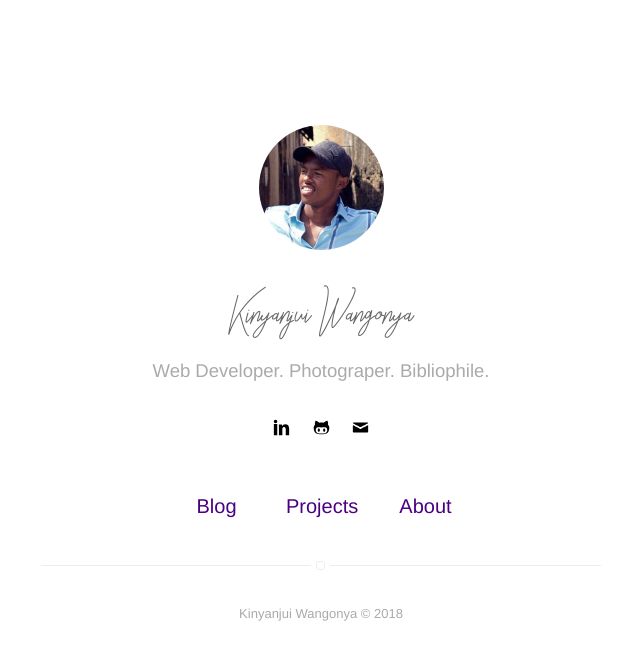
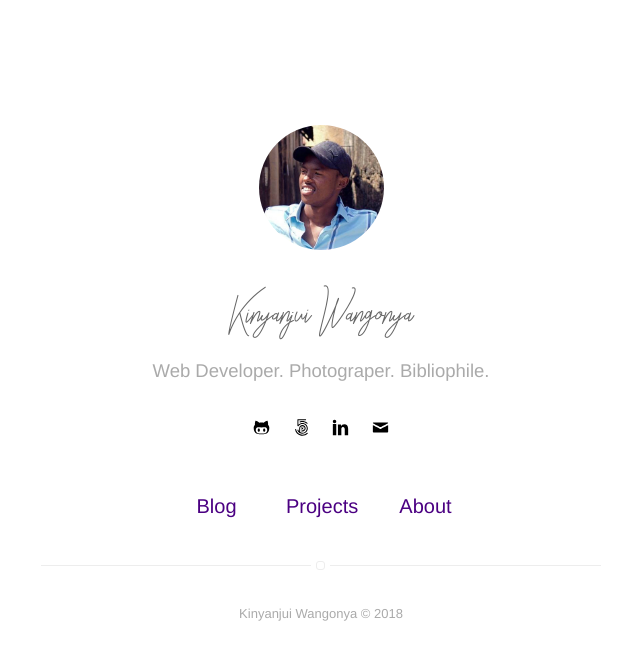
Before and after one commit to wangonya/wang0nya.github.io-v1, a Jekyll site: the page built from index.html, in a window 1280 px wide. Shown: the top 660 px of the page, without its empty margins (319-959 px from the left). Built offline with Jekyll 4.4.1, drawn with Linux system fonts in a browser that asks for light colours.

Commit message:
add 500px icon

```diff
--- a/_config.yml
+++ b/_config.yml
@@ -52,6 +52,7 @@ github: wang0nya
 # vimeo: myvimeo
 # lanyrd: mylanyrd
 email: kwangonya@gmail.com
+500px: wangonya
 
 authors:
     wang0nya:
--- a/_includes/icons.html
+++ b/_includes/icons.html
@@ -88,9 +88,9 @@
 <path class="path1" d="M736.571 932.571h-638.857v-274.286h-91.429v365.714h821.714v-365.714h-91.429v274.286zM198.286 633.143l18.857-89.714 447.429 94.286-18.857 89.143zM257.143 419.429l38.286-83.429 414.286 193.714-38.286 82.857zM372 216l58.286-70.286 350.857 293.143-58.286 70.286zM598.857 0l272.571 366.286-73.143 54.857-272.571-366.286zM188.571 840.571v-90.857h457.143v90.857h-457.143z"></path>
 </symbol>
 
-<symbol id="icon-reddit" viewBox="0 0 1024 1024">
-<title>reddit</title>
-<path class="path1" d="M1024 483.429q0 33.143-16.857 60.286t-45.429 41.429q6.857 26.286 6.857 54.857 0 88.571-60.857 164t-166 119.143-228.571 43.714-228.286-43.714-165.714-119.143-60.857-164q0-26.857 6.286-53.714-29.143-14.286-46.857-42t-17.714-60.857q0-46.857 33.143-80.286t80.571-33.429q48.571 0 82.857 36 124.571-86.857 294.286-92.571l66.286-297.714q1.714-7.429 8.571-12t14.857-2.857l210.857 46.286q10.286-21.143 30.857-34t45.143-12.857q35.429 0 60.571 24.857t25.143 60.286-25.143 60.571-60.571 25.143-60.286-24.857-24.857-60.286l-190.857-42.286-59.429 269.714q171.429 5.143 296.571 91.429 33.143-34.857 81.714-34.857 47.429 0 80.571 33.429t33.143 80.286zM238.857 597.143q0 35.429 24.857 60.571t60.286 25.143 60.571-25.143 25.143-60.571-25.143-60.286-60.571-24.857q-34.857 0-60 25.143t-25.143 60zM701.714 800q6.286-6.286 6.286-14.857t-6.286-14.857q-5.714-5.714-14.286-5.714t-14.857 5.714q-23.429 24-69.143 35.429t-91.429 11.429-91.429-11.429-69.143-35.429q-6.286-5.714-14.857-5.714t-14.286 5.714q-6.286 5.714-6.286 14.571t6.286 15.143q24.571 24.571 67.714 38.857t70 16.857 52 2.571 52-2.571 70-16.857 67.714-38.857zM700 682.857q35.429 0 60.286-25.143t24.857-60.571q0-34.857-25.143-60t-60-25.143q-35.429 0-60.571 24.857t-25.143 60.286 25.143 60.571 60.571 25.143z"></path>
+<symbol id="icon-500px" viewBox="0 0 448 512">
+<title>500px</title>
+<path class="path1" d="M103.3 344.3c-6.5-14.2-6.9-18.3 7.4-23.1 25.6-8 8 9.2 43.2 49.2h.3v-93.9c1.2-50.2 44-92.2 97.7-92.2 53.9 0 97.7 43.5 97.7 96.8 0 63.4-60.8 113.2-128.5 93.3-10.5-4.2-2.1-31.7 8.5-28.6 53 0 89.4-10.1 89.4-64.4 0-61-77.1-89.6-116.9-44.6-23.5 26.4-17.6 42.1-17.6 157.6 50.7 31 118.3 22 160.4-20.1 24.8-24.8 38.5-58 38.5-93 0-35.2-13.8-68.2-38.8-93.3-24.8-24.8-57.8-38.5-93.3-38.5s-68.8 13.8-93.5 38.5c-.3.3-16 16.5-21.2 23.9l-.5.6c-3.3 4.7-6.3 9.1-20.1 6.1-6.9-1.7-14.3-5.8-14.3-11.8V20c0-5 3.9-10.5 10.5-10.5h241.3c8.3 0 8.3 11.6 8.3 15.1 0 3.9 0 15.1-8.3 15.1H130.3v132.9h.3c104.2-109.8 282.8-36 282.8 108.9 0 178.1-244.8 220.3-310.1 62.8zm63.3-260.8c-.5 4.2 4.6 24.5 14.6 20.6C306 56.6 384 144.5 390.6 144.5c4.8 0 22.8-15.3 14.3-22.8-93.2-89-234.5-57-238.3-38.2zM393 414.7C283 524.6 94 475.5 61 310.5c0-12.2-30.4-7.4-28.9 3.3 24 173.4 246 256.9 381.6 121.3 6.9-7.8-12.6-28.4-20.7-20.4zM213.6 306.6c0 4 4.3 7.3 5.5 8.5 3 3 6.1 4.4 8.5 4.4 3.8 0 2.6.2 22.3-19.5 19.6 19.3 19.1 19.5 22.3 19.5 5.4 0 18.5-10.4 10.7-18.2L265.6 284l18.2-18.2c6.3-6.8-10.1-21.8-16.2-15.7L249.7 268c-18.6-18.8-18.4-19.5-21.5-19.5-5 0-18 11.7-12.4 17.3L234 284c-18.1 17.9-20.4 19.2-20.4 22.6z"></path>
 </symbol>
 
 <symbol id="icon-quora" viewBox="0 0 76 76">
--- a/_includes/social-links.html
+++ b/_includes/social-links.html
@@ -26,12 +26,6 @@
     {% if site.pinterest %}
         <a class="link" data-title="pinterest.com/{{ site.pinterest }}" href="http://pinterest.com/{{ site.pinterest }}" target="_blank">
             <svg class="icon icon-pinterest"><use xlink:href="#icon-pinterest"></use></svg>
-        </a>
-    {% endif %}
-
-    {% if site.linkedin %}
-        <a class="link" data-title="linkedin.com/in/{{ site.linkedin }}" href="http://linkedin.com/in/{{ site.linkedin }}" target="_blank">
-            <svg class="icon icon-linkedin"><use xlink:href="#icon-linkedin"></use></svg>
         </a>
     {% endif %}
 
@@ -101,6 +95,18 @@
         </a>
     {% endif %}
 
+    {% if site.500px %}
+    <a class="link" data-title="500px.com/{{ site.500px }}" href="https://500px.com/{{ site.500px }}" target="_blank">
+        <svg aria-hidden="true" data-prefix="fab" data-icon="500px" class="icon icon-500px svg-inline--fa fa-500px fa-w-14" role="img"><use xlink:href="#icon-500px"></use></svg>
+    </a>
+    {% endif %}
+
+    {% if site.linkedin %}
+    <a class="link" data-title="linkedin.com/in/{{ site.linkedin }}" href="http://linkedin.com/in/{{ site.linkedin }}" target="_blank">
+        <svg class="icon icon-linkedin"><use xlink:href="#icon-linkedin"></use></svg>
+    </a>
+    {% endif %}
+
     {% if site.email %}
         <a class="link" data-title="{{ site.email }}" href="mailto:{{ site.email }}">
             <svg class="icon icon-mail"><use xlink:href="#icon-mail"></use></svg>
```
Also changed, not shown: 15 other files.
